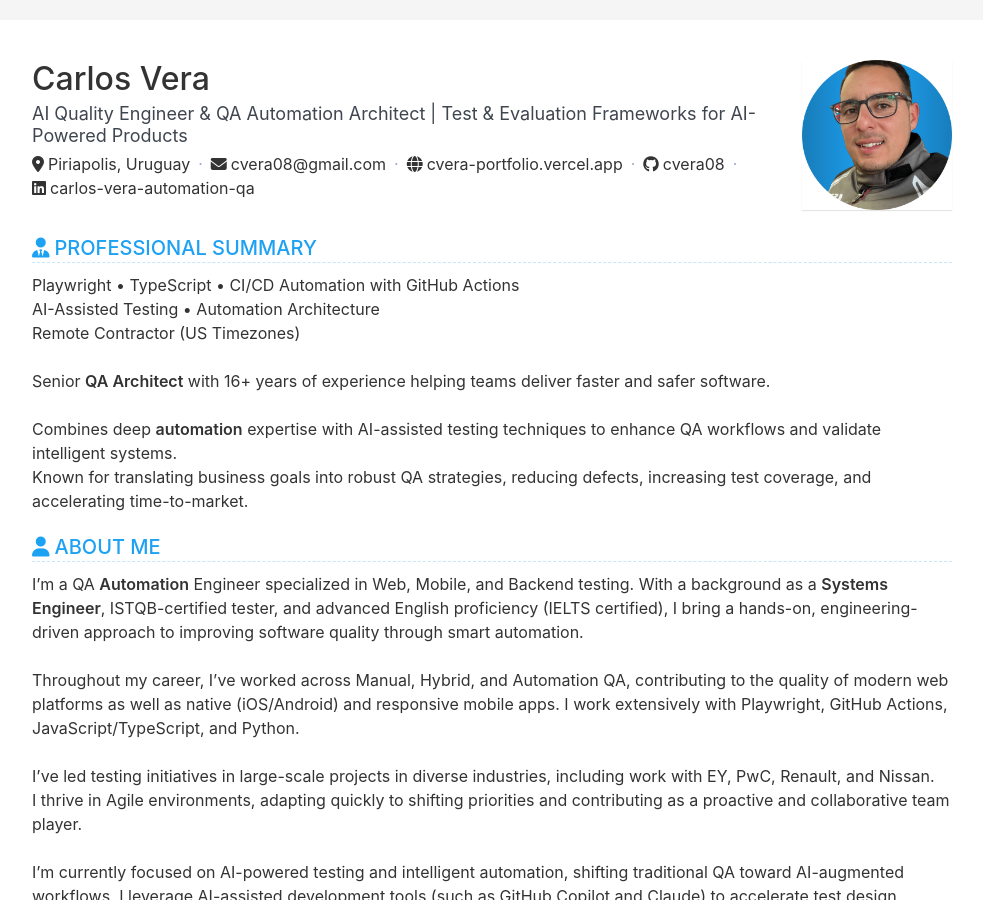
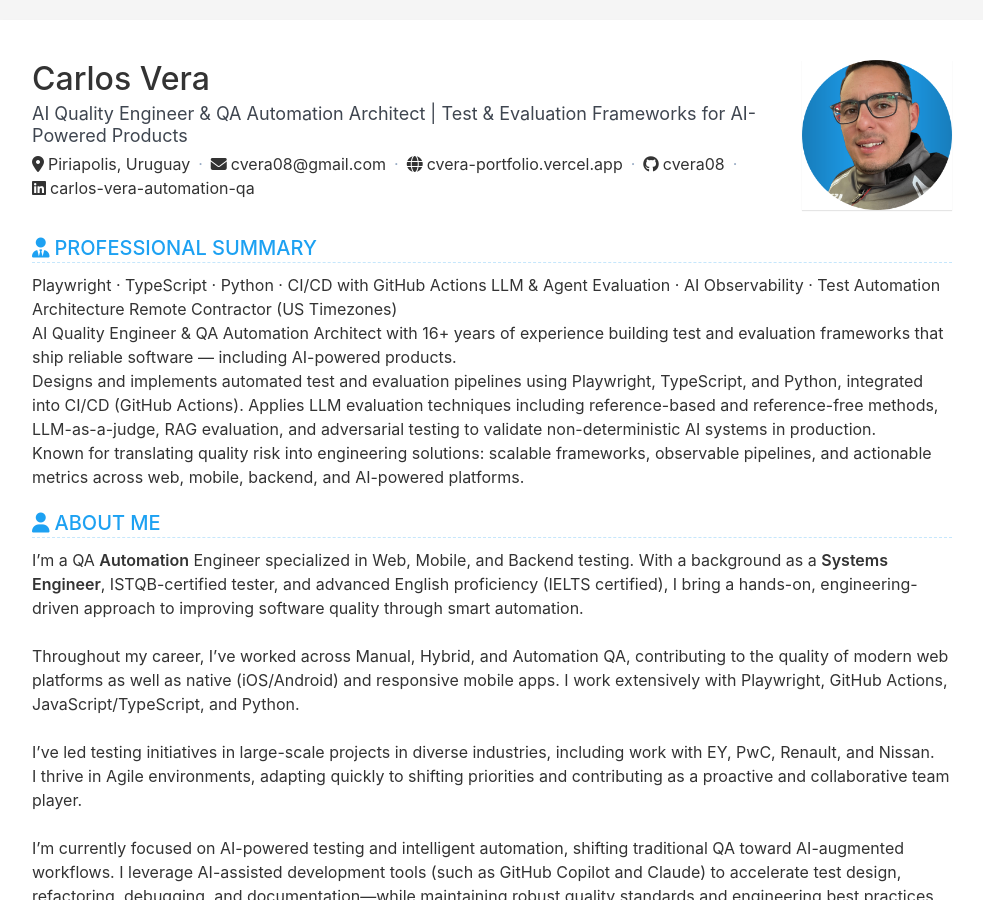
Before and after one commit to cvera08/full-resume, a Jekyll site: the page built from index.html, in a window 1280 px wide and 900 px high. Shown: the whole window, without its empty margins (148-1131 px from the left). Built offline with Jekyll 4.4.1, drawn with Linux system fonts in a browser that asks for light colours.

Commit message:
feat(cv): rewrite Professional Summary with LLM evaluation and AI observability focus

```diff
--- a/_data/data.yml
+++ b/_data/data.yml
@@ -24,14 +24,15 @@ profile:
   order: 1
   title: PROFESSIONAL SUMMARY
   description: |
-    Playwright • TypeScript • CI/CD Automation with GitHub Actions
-    AI-Assisted Testing • Automation Architecture
+    Playwright · TypeScript · Python · CI/CD with GitHub Actions
+    LLM & Agent Evaluation · AI Observability · Test Automation Architecture
     Remote Contractor (US Timezones)
     <br>
-    Senior **QA Architect** with 16+ years of experience helping teams deliver faster and safer software.
+    AI Quality Engineer & QA Automation Architect with 16+ years of experience building test and evaluation frameworks that ship reliable software — including AI-powered products.
     <br>
-    Combines deep **automation** expertise with AI-assisted testing techniques to enhance QA workflows and validate intelligent systems.
-    Known for translating business goals into robust QA strategies, reducing defects, increasing test coverage, and accelerating time-to-market.
+    Designs and implements automated test and evaluation pipelines using Playwright, TypeScript, and Python, integrated into CI/CD (GitHub Actions). Applies LLM evaluation techniques including reference-based and reference-free methods, LLM-as-a-judge, RAG evaluation, and adversarial testing to validate non-deterministic AI systems in production.
+    <br>
+    Known for translating quality risk into engineering solutions: scalable frameworks, observable pipelines, and actionable metrics across web, mobile, backend, and AI-powered platforms.
 
 evaluation:
   show: true
```
